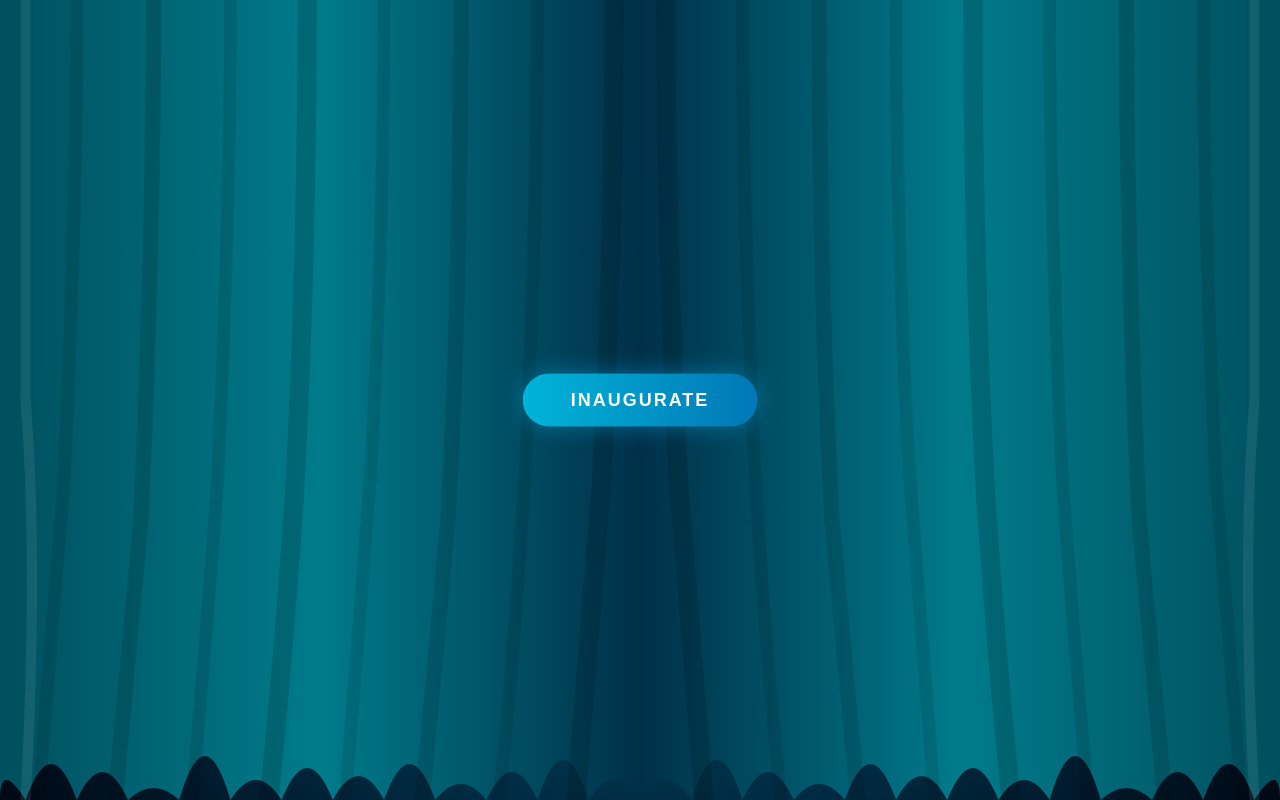
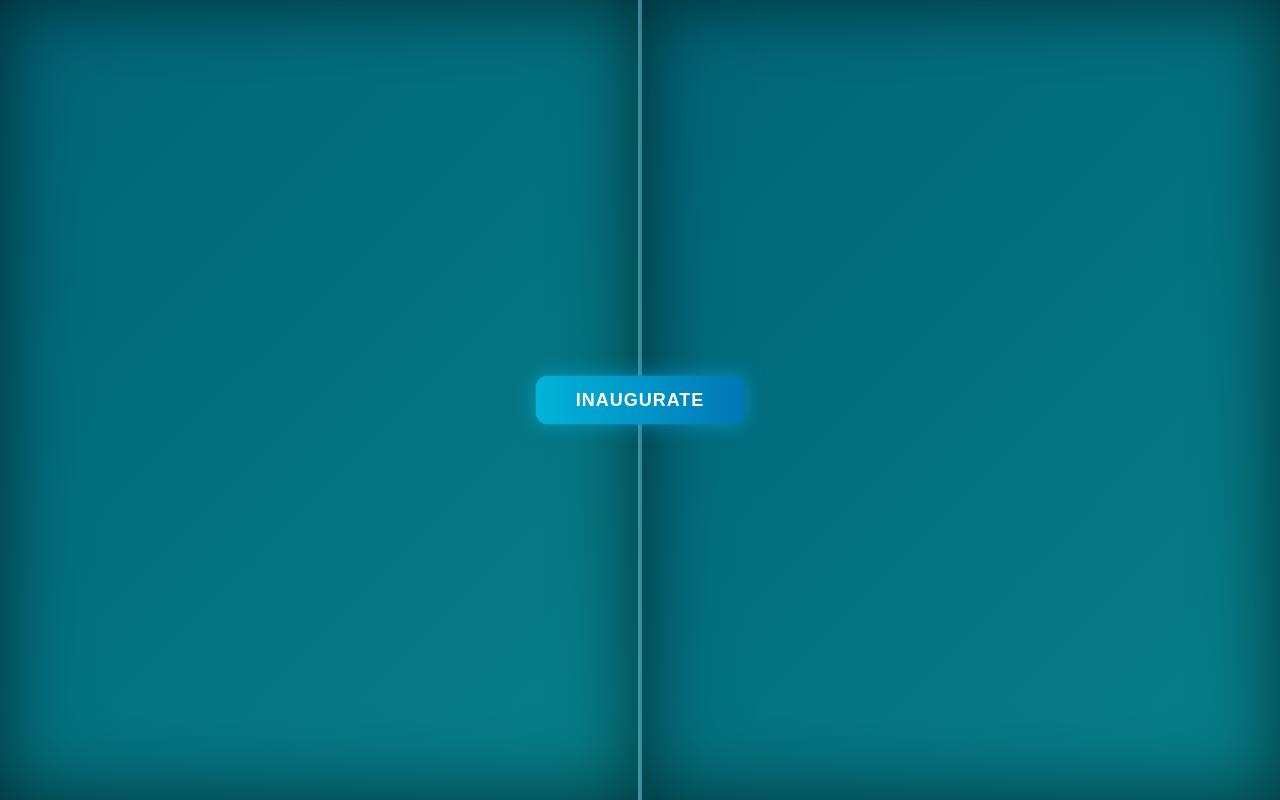
Before and after one commit to NCASTEM/NCASTEM, a plain HTML site: page index.html in a window 1280 px wide. Drawn offline with Linux system fonts and the light colour scheme.

Commit message:
Add files via upload

```diff
--- a/index.html
+++ b/index.html
@@ -5,6 +5,7 @@
   <meta name="viewport" content="width=device-width, initial-scale=1.0" />
   <title>NCASTEM-2025 | Curtain Reveal</title>
   <style>
+    /* ===== Base Styles ===== */
     * {
       margin: 0;
       padding: 0;
@@ -15,7 +16,7 @@
       height: 100vh;
       width: 100vw;
       overflow: hidden;
-      background: radial-gradient(circle at center, #001219, #003049, #000814);
+      background: radial-gradient(circle at center, #001219, #003049, #001219);
       display: flex;
       justify-content: center;
       align-items: center;
@@ -23,7 +24,7 @@
       color: #ffffff;
     }
 
-    /* ===== Stage ===== */
+    /* ===== Stage & Curtains ===== */
     .stage {
       position: relative;
       width: 100%;
@@ -31,20 +32,59 @@
       overflow: hidden;
     }
 
-    /* ===== SVG Canvas for Realistic Curtains ===== */
-    svg {
+    .curtain {
       position: absolute;
       top: 0;
-      left: 0;
-      width: 100%;
+      width: 50%;
       height: 100%;
-      z-index: 3;
+      z-index: 2;
+      transition: transform 2.5s ease-in-out;
+      background: linear-gradient(
+        135deg,
+        #003049 0%,
+        #005f73 25%,
+        #0a9396 70%,
+        #001219 100%
+      );
+      box-shadow: inset 0 0 80px rgba(0, 0, 0, 0.6);
+      background-size: 400% 400%;
+      animation: waveMotion 6s ease-in-out infinite;
     }
 
-    /* ===== Center Content ===== */
+    @keyframes waveMotion {
+      0% {
+        background-position: 0% 50%;
+      }
+      50% {
+        background-position: 100% 50%;
+      }
+      100% {
+        background-position: 0% 50%;
+      }
+    }
+
+    .left-curtain {
+      left: 0;
+      border-right: 2px solid rgba(255, 255, 255, 0.2);
+    }
+
+    .right-curtain {
+      right: 0;
+      border-left: 2px solid rgba(255, 255, 255, 0.2);
+    }
+
+    .stage.open .left-curtain {
+      transform: translateX(-100%);
+    }
+
+    .stage.open .right-curtain {
+      transform: translateX(100%);
+    }
+
+    /* ===== Center Text ===== */
     .content {
       position: absolute;
-      z-index: 2;
+      z-index: 1;
       top: 0;
       left: 0;
       width: 100%;
@@ -54,31 +94,40 @@
       justify-content: center;
       align-items: center;
       text-align: center;
+      letter-spacing: 1px;
+      color: #e0fbfc;
     }
 
     .content h1 {
-      font-size: 72px;
+      font-size: 64px;
       font-weight: 800;
-      text-transform: uppercase;
-      letter-spacing: 3px;
+      color: #00b4d8;
       background: linear-gradient(90deg, #00b4d8, #48cae4, #90e0ef);
       -webkit-background-clip: text;
+      background-clip: text;
       -webkit-text-fill-color: transparent;
+      text-transform: uppercase;
+      letter-spacing: 2px;
       animation: fadeIn 2s ease-in-out;
-      text-shadow: 0 0 20px rgba(0, 180, 216, 0.3);
     }
 
     .content h2 {
-      font-size: 22px;
+      font-weight: 400;
       color: #caf0f8;
-      margin-top: 10px;
+      margin-top: 12px;
+      font-size: 20px;
       animation: fadeIn 3s ease-in-out;
-      text-shadow: 0 0 15px rgba(0, 180, 216, 0.2);
     }
 
     @keyframes fadeIn {
-      from { opacity: 0; transform: translateY(20px); }
-      to { opacity: 1; transform: translateY(0); }
+      from {
+        opacity: 0;
+        transform: translateY(20px);
+      }
+      to {
+        opacity: 1;
+        transform: translateY(0);
+      }
     }
 
     /* ===== Button ===== */
@@ -87,102 +136,44 @@
       top: 50%;
       left: 50%;
       transform: translate(-50%, -50%);
-      z-index: 5;
-      padding: 16px 48px;
+      z-index: 3;
+      padding: 14px 40px;
       border: none;
-      border-radius: 50px;
+      border-radius: 12px;
       background: linear-gradient(90deg, #00b4d8, #0077b6);
       color: #ffffff;
       font-size: 18px;
       font-weight: 600;
-      letter-spacing: 2px;
+      letter-spacing: 1px;
       cursor: pointer;
-      box-shadow: 0 0 40px rgba(0, 183, 255, 0.5);
+      box-shadow: 0 0 30px rgba(0, 183, 255, 0.5);
       transition: all 0.3s ease;
-      animation: pulse 2.5s infinite ease-in-out;
     }
 
     #inaugurateButton:hover {
       transform: translate(-50%, -50%) scale(1.05);
-      box-shadow: 0 0 60px rgba(0, 255, 255, 0.8);
+      box-shadow: 0 0 50px rgba(0, 255, 255, 0.6);
     }
 
     #inaugurateButton.hidden {
       display: none;
     }
 
+    /* ===== Glow Pulse Animation ===== */
     @keyframes pulse {
-      0%, 100% { box-shadow: 0 0 25px rgba(0, 183, 255, 0.4); }
-      50% { box-shadow: 0 0 50px rgba(0, 255, 255, 0.6); }
+      0%, 100% { box-shadow: 0 0 20px rgba(0, 183, 255, 0.5); }
+      50% { box-shadow: 0 0 50px rgba(0, 255, 255, 0.7); }
+    }
+
+    #inaugurateButton {
+      animation: pulse 2.5s infinite ease-in-out;
     }
   </style>
 </head>
-
 <body>
   <div class="stage" id="stage">
-    <svg id="curtainSvg" preserveAspectRatio="none" viewBox="0 0 100 100">
-      <defs>
-        <!-- Fabric gradient with depth -->
-        <linearGradient id="leftGrad" x1="0%" y1="0%" x2="100%" y2="0%">
-          <stop offset="0%" style="stop-color:#004f5e;stop-opacity:1" />
-          <stop offset="50%" style="stop-color:#007b8a;stop-opacity:1" />
-          <stop offset="100%" style="stop-color:#003049;stop-opacity:1" />
-        </linearGradient>
-        <linearGradient id="rightGrad" x1="100%" y1="0%" x2="0%" y2="0%">
-          <stop offset="0%" style="stop-color:#004f5e;stop-opacity:1" />
-          <stop offset="50%" style="stop-color:#007b8a;stop-opacity:1" />
-          <stop offset="100%" style="stop-color:#003049;stop-opacity:1" />
-        </linearGradient>
-
-        <!-- Shadow masks for depth -->
-        <filter id="clothShadow">
-          <feGaussianBlur in="SourceGraphic" stdDeviation="2" />
-          <feComponentTransfer>
-            <feFuncA type="linear" slope="0.4"/>
-          </feComponentTransfer>
-        </filter>
-      </defs>
-
-      <!-- Left Curtain with wavy bottom and folds -->
-      <g id="leftCurtain" clip-path="url(#leftClip)">
-        <!-- Main curtain body -->
-        <path id="leftPath" d="M 0,0 L 50,0 L 50,100 Q 48,95 46,100 Q 44,90 42,100 Q 40,93 38,100 Q 36,96 34,100 Q 32,91 30,100 Q 28,94 26,100 Q 24,92 22,100 Q 20,95 18,100 Q 16,89 14,100 Q 12,97 10,100 Q 8,93 6,100 Q 4,91 2,100 Q 0,95 0,100 Z"
-              fill="url(#leftGrad)" />
-
-        <!-- Fold shadows for realism -->
-        <path d="M 48,0 Q 48,30 47,60 Q 46,80 45,100" stroke="rgba(0,0,0,0.15)" stroke-width="1.5" fill="none" stroke-linecap="round"/>
-        <path d="M 42,0 Q 42,25 41,60 Q 40,85 39,100" stroke="rgba(0,0,0,0.1)" stroke-width="1" fill="none" stroke-linecap="round"/>
-        <path d="M 36,0 Q 36,35 35,65 Q 34,82 33,100" stroke="rgba(0,0,0,0.12)" stroke-width="1.2" fill="none" stroke-linecap="round"/>
-        <path d="M 30,0 Q 30,28 29,58 Q 28,80 27,100" stroke="rgba(0,0,0,0.1)" stroke-width="1" fill="none" stroke-linecap="round"/>
-        <path d="M 24,0 Q 24,32 23,62 Q 22,85 21,100" stroke="rgba(0,0,0,0.15)" stroke-width="1.5" fill="none" stroke-linecap="round"/>
-        <path d="M 18,0 Q 18,26 17,60 Q 16,82 15,100" stroke="rgba(0,0,0,0.11)" stroke-width="1" fill="none" stroke-linecap="round"/>
-        <path d="M 12,0 Q 12,30 11,65 Q 10,83 9,100" stroke="rgba(0,0,0,0.13)" stroke-width="1.2" fill="none" stroke-linecap="round"/>
-        <path d="M 6,0 Q 6,27 5,60 Q 4,81 3,100" stroke="rgba(0,0,0,0.1)" stroke-width="1" fill="none" stroke-linecap="round"/>
-
-        <!-- Highlight for fabric shine -->
-        <path d="M 2,0 L 2,50 Q 3,70 2,100" stroke="rgba(255,255,255,0.08)" stroke-width="0.8" fill="none"/>
-      </g>
-
-      <!-- Right Curtain with wavy bottom and folds -->
-      <g id="rightCurtain">
-        <!-- Main curtain body -->
-        <path id="rightPath" d="M 100,0 L 50,0 L 50,100 Q 52,95 54,100 Q 56,90 58,100 Q 60,93 62,100 Q 64,96 66,100 Q 68,91 70,100 Q 72,94 74,100 Q 76,92 78,100 Q 80,95 82,100 Q 84,89 86,100 Q 88,97 90,100 Q 92,93 94,100 Q 96,91 98,100 Q 100,95 100,100 Z"
-              fill="url(#rightGrad)" />
-
-        <!-- Fold shadows for realism -->
-        <path d="M 52,0 Q 52,30 53,60 Q 54,80 55,100" stroke="rgba(0,0,0,0.15)" stroke-width="1.5" fill="none" stroke-linecap="round"/>
-        <path d="M 58,0 Q 58,25 59,60 Q 60,85 61,100" stroke="rgba(0,0,0,0.1)" stroke-width="1" fill="none" stroke-linecap="round"/>
-        <path d="M 64,0 Q 64,35 65,65 Q 66,82 67,100" stroke="rgba(0,0,0,0.12)" stroke-width="1.2" fill="none" stroke-linecap="round"/>
-        <path d="M 70,0 Q 70,28 71,58 Q 72,80 73,100" stroke="rgba(0,0,0,0.1)" stroke-width="1" fill="none" stroke-linecap="round"/>
-        <path d="M 76,0 Q 76,32 77,62 Q 78,85 79,100" stroke="rgba(0,0,0,0.15)" stroke-width="1.5" fill="none" stroke-linecap="round"/>
-        <path d="M 82,0 Q 82,26 83,60 Q 84,82 85,100" stroke="rgba(0,0,0,0.11)" stroke-width="1" fill="none" stroke-linecap="round"/>
-        <path d="M 88,0 Q 88,30 89,65 Q 90,83 91,100" stroke="rgba(0,0,0,0.13)" stroke-width="1.2" fill="none" stroke-linecap="round"/>
-        <path d="M 94,0 Q 94,27 95,60 Q 96,81 97,100" stroke="rgba(0,0,0,0.1)" stroke-width="1" fill="none" stroke-linecap="round"/>
-
-        <!-- Highlight for fabric shine -->
-        <path d="M 98,0 L 98,50 Q 97,70 98,100" stroke="rgba(255,255,255,0.08)" stroke-width="0.8" fill="none"/>
-      </g>
-    </svg>
+    <div class="curtain left-curtain"></div>
+    <div class="curtain right-curtain"></div>
 
     <div class="content">
       <h1>NCASTEM - 2025</h1>
@@ -193,31 +184,14 @@
   </div>
 
   <script>
-    const svg = document.getElementById('curtainSvg');
-    let isOpen = false;
-
     function openCurtains() {
-      if (isOpen) return;
-      isOpen = true;
-
-      const button = document.getElementById("inaugurateButton");
-      button.classList.add("hidden");
-
-      const leftCurtain = document.getElementById("leftCurtain");
-      const rightCurtain = document.getElementById("rightCurtain");
-
-      // Animate left curtain moving left
-      leftCurtain.style.transition = "transform 2.8s cubic-bezier(0.7, 0, 0.3, 1)";
-      leftCurtain.style.transform = "translateX(-110%)";
-
-      // Animate right curtain moving right
-      rightCurtain.style.transition = "transform 2.8s cubic-bezier(0.7, 0, 0.3, 1)";
-      rightCurtain.style.transform = "translateX(110%)";
+      document.getElementById("stage").classList.add("open");
+      document.getElementById("inaugurateButton").classList.add("hidden");
 
       // Redirect after animation finishes
       setTimeout(() => {
         window.location.href = "https://sites.google.com/view/tjit-ncastem-2025/home";
-      }, 1500);
+      }, 3000); // matches curtain animation duration
     }
   </script>
 </body>
```
